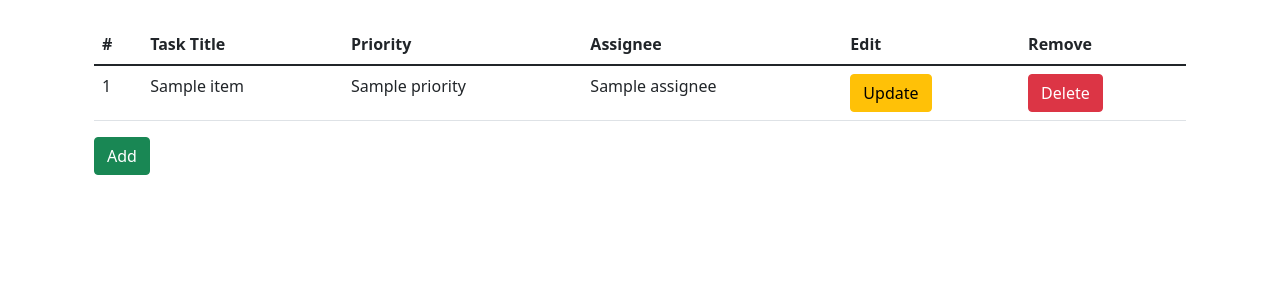
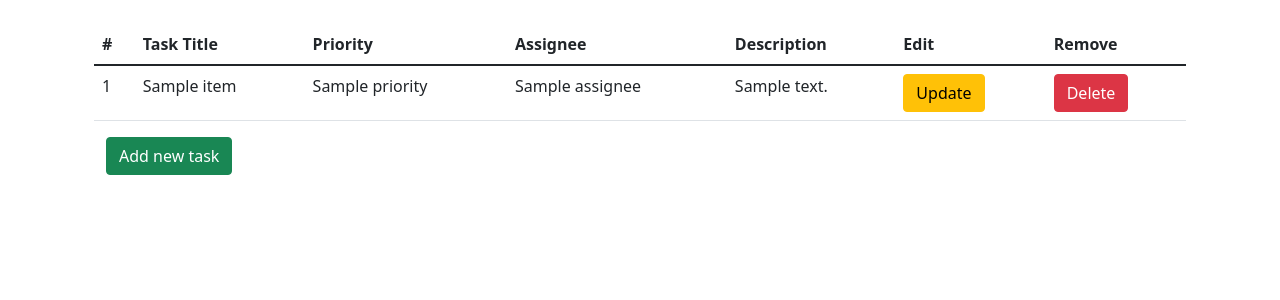
Before and after one commit to michalrewak/tasklistwsb, a Flask app: template templates/tasks.html in a window 1280 px wide. Shown: the part 56-356 px from the top of the page. Run offline with Flask 2, Linux system fonts and the light colour scheme; the template is opened without the code that fills it: most values are stand-ins (such as "Sample title", 1, 10 or a date in 2020); some libraries are stand-ins or nearby versions.

Commit message:
add description and fix new task button float

```diff
--- a/templates/tasks.html
+++ b/templates/tasks.html
@@ -16,6 +16,7 @@ Login
             <th class="task">Task Title</th>
             <th class="status">Priority</th>
             <th class="status">Assignee</th>
+             <th class="status">Description</th>
             <th class="update">Edit</th>
             <th class="update">Remove</th>
          </tr>
@@ -27,6 +28,7 @@ Login
             <td>{{item.title}}</td>
             <td>{{item.priority}}</td>
             <td>{{item.assignee}}</td>
+             <td>{{ item.description }}</td>
             <td><button type="button" class="btn btn-warning">Update</button></td>
             <td>
                <form action="{{ url_for('delete_task', task_id = item.id, assignee = item.assignee) }}" method=post>
@@ -37,8 +39,10 @@ Login
          {% endfor %}
       </tbody>
    </table>
-   <a href="{{ url_for('new_task')}}">
-   <button type="button" class="btn btn-success">Add</button>
-   </a>
+   <div class="container">
+       <a href="{{ url_for('new_task')}}">
+            <button type="button" class="btn btn-success">Add new task</button>
+       </a>
+   </div>
 </div>
 {% endblock %}
```
